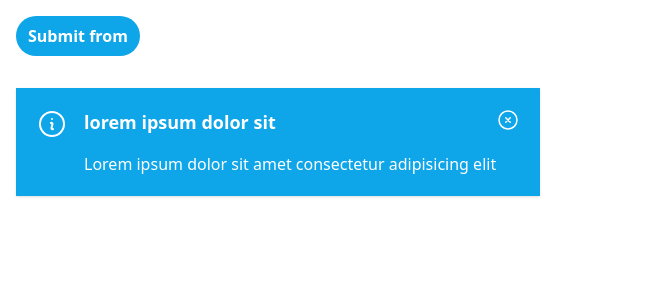
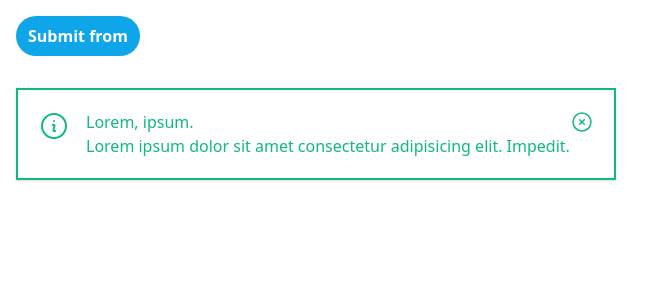
Before and after one commit to pharos-lab/lanthorn, a JavaScript app: page / in a window 1280 px wide. Shown: the top 300 px of the page, without its empty margins (0-663 px from the left). Built offline with nearby package versions, Linux system fonts and the light colour scheme.

Commit message:
alert: add possibility to customize title and description

```diff
--- a/src/App.vue
+++ b/src/App.vue
@@ -1,7 +1,7 @@
 <template>
     <div class="p-4 flex flex-col gap-8 items-start">
         <Button variant="base" color="primary" rounded="pill">Submit from</Button>
-        <Alert color="primary" variant="base" icon="InformationCircleIcon" closable="" title="lorem ipsum dolor sit" description="Lorem ipsum dolor sit amet consectetur adipisicing elit">
+        <Alert color="success" variant="outline" icon="InformationCircleIcon" closable="" >
             <AlertTitle>Lorem, ipsum.</AlertTitle>
             <AlertDescription>Lorem ipsum dolor sit amet consectetur adipisicing elit. Impedit.</AlertDescription>
         </Alert>
@@ -11,6 +11,8 @@
 <script setup>
 import Button from '@/components/Button.vue'
 import Alert from './components/Alert.vue';
+import AlertTitle from './components/AlertTitle.vue';
+import AlertDescription from './components/AlertDescription.vue';
 </script>
 
 
--- a/src/components/Alert.vue
+++ b/src/components/Alert.vue
@@ -4,11 +4,12 @@
         <div class="l-alert-content flex gap-4">
             <component :is="Heroicons[props.icon]" class="size-8"></component>
             <div class="l-alert-text">
-                <h4 class="font-semibold text-lg mb-4">
+                <h4 class="font-semibold text-lg mb-4" v-if="props.title">
                     {{ props.title }}
                 </h4>
 
-                <p class="">{{  props.description }}</p>
+                <p class="leading-snug" v-if="props.description">{{  props.description }}</p>
+                <slot></slot>
             </div>
         </div>
     </div>
--- a/src/components/AlertDescription.vue
+++ b/src/components/AlertDescription.vue
@@ -0,0 +1,5 @@
+<template>
+    <div class="l-alert-description">
+        <slot></slot>
+    </div>
+</template>
--- a/src/components/AlertTitle.vue
+++ b/src/components/AlertTitle.vue
@@ -0,0 +1,5 @@
+<template>
+    <div class="l-alert-title">
+        <slot></slot>
+    </div>
+    </template>
```
